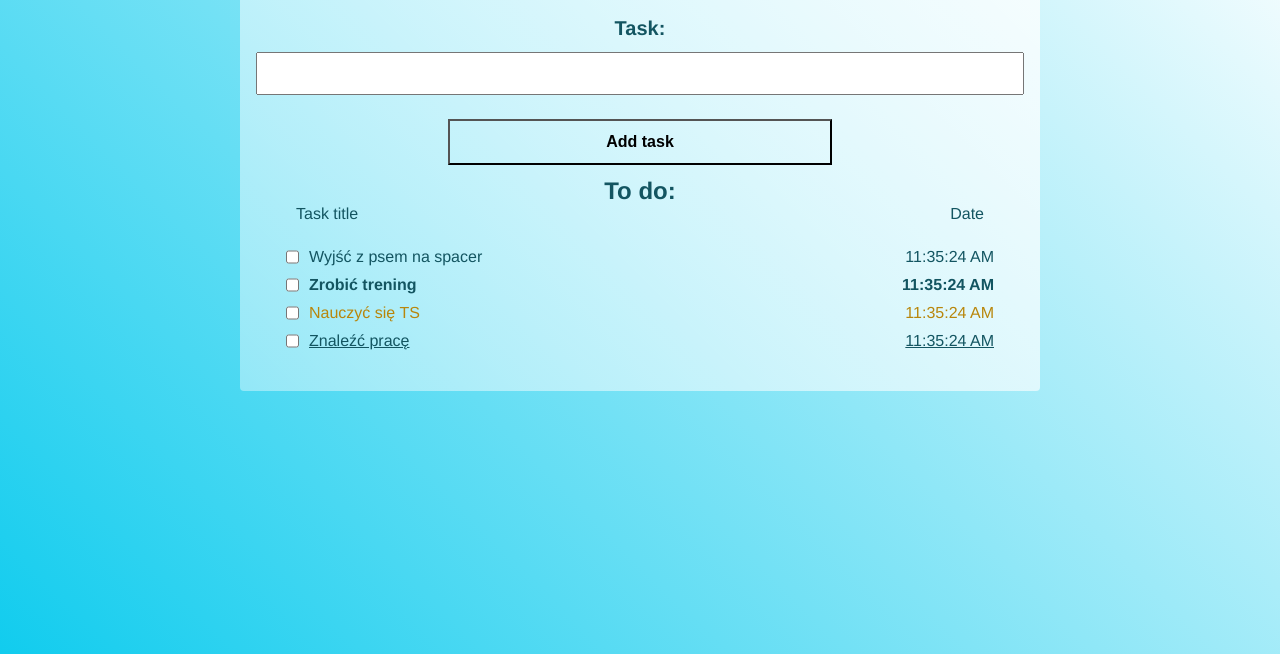
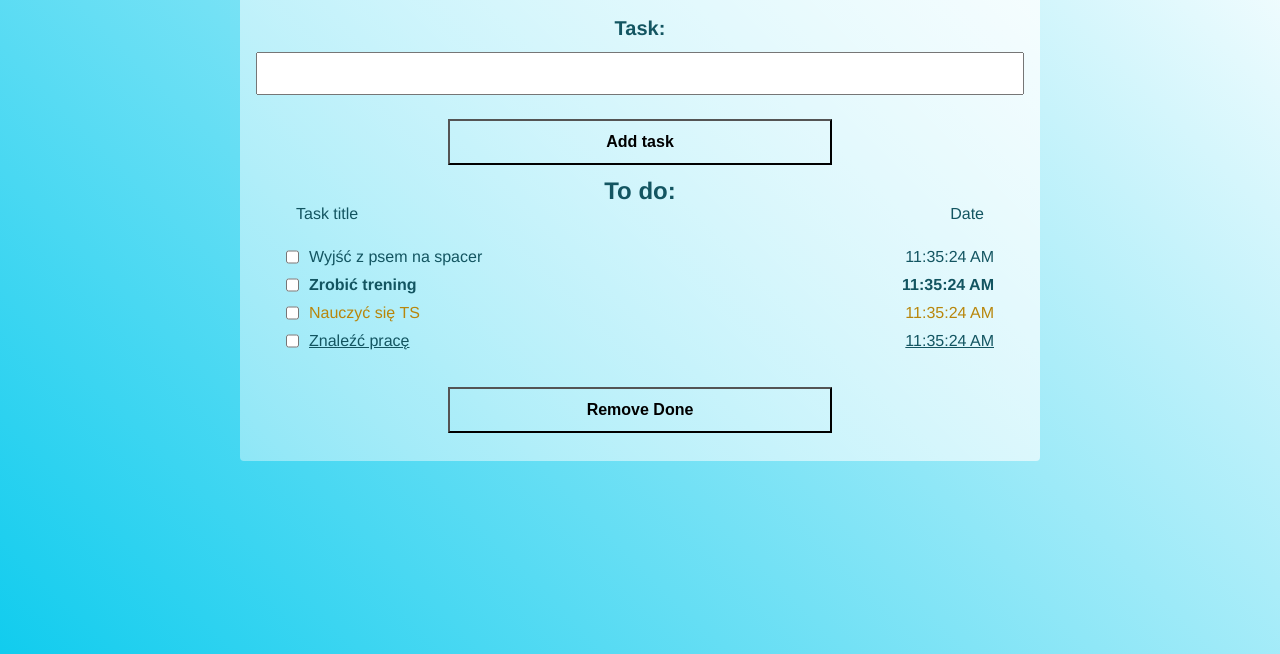
Before and after one commit to MieczyslawFrontDev/To-do-list-TS, a website with bundled scripts: page index.html in a window 1280 px wide. Shown: the part 146-800 px from the top of the page. Built offline with nearby package versions, Linux system fonts and the light colour scheme.

Commit message:
added button element

```diff
--- a/index.html
+++ b/index.html
@@ -23,6 +23,7 @@
         <div class="date">Date</div>
       </div>
       <ul class="tasks"></ul>
+      <button class="removeDone">Remove Done</button>
     </form>
   </body>
 </html>
```
